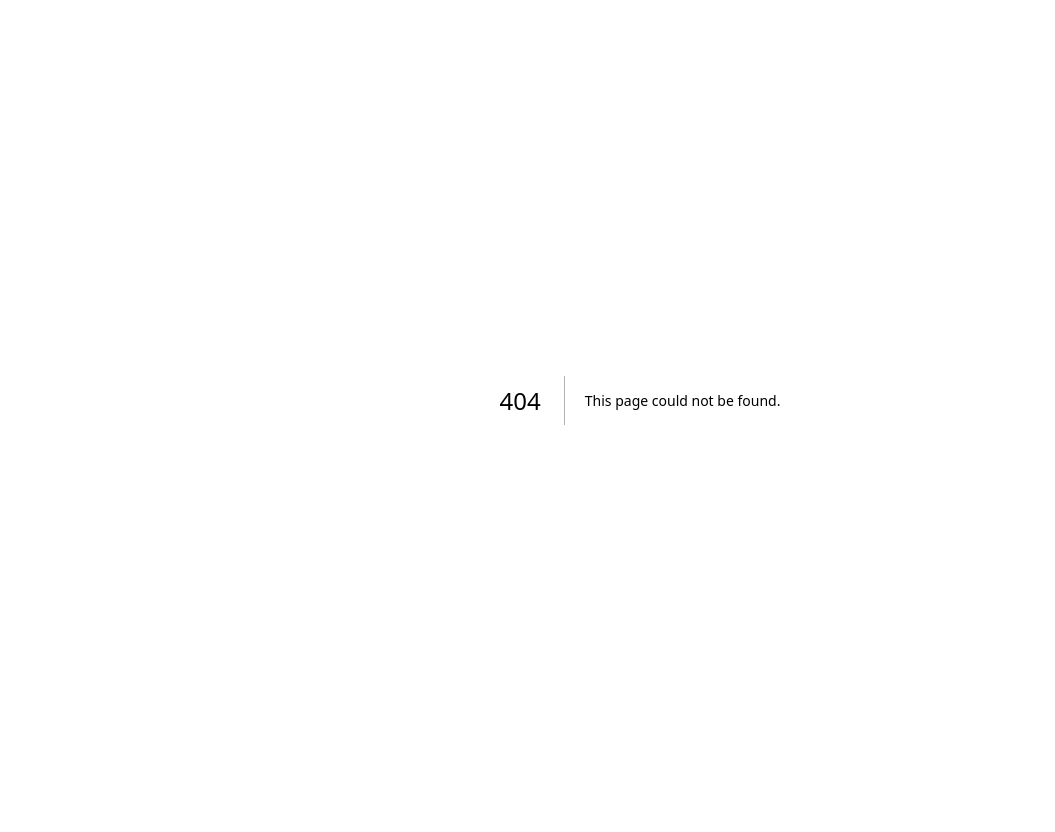
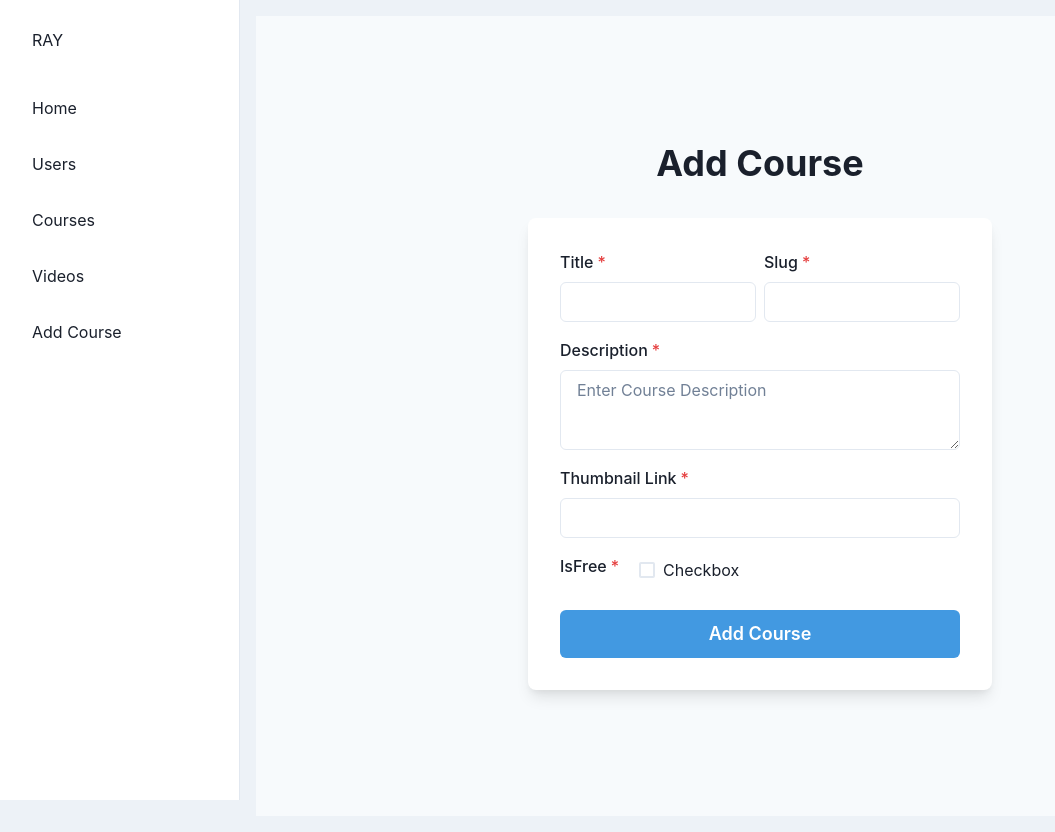
Before and after one commit to rahul2437/project-ray, a Next.js app: page /admin/addCourse in a window 1280 px wide. Before the commit this address had no page. Shown: the whole page, without its empty margins (0-1055 px from the left). Before the commit the page ends 800 px from the top, so only its background shows below. Built offline with nearby package versions, Linux system fonts and the light colour scheme.

Commit message:
Redo Backend

```diff
--- a/models/Courses.js
+++ b/models/Courses.js
@@ -43,4 +43,4 @@ const CourseSchema = mongoose.Schema(
   }
 );
 
-export default mongoose.models.Course || mongoose.model("Course", CourseSchema);
+export default mongoose.model("Course", CourseSchema) || mongoose.models.Course;
--- a/models/User.js
+++ b/models/User.js
@@ -67,4 +67,4 @@ UserSchema.methods = {
   },
 };
 
-export default mongoose.models.User || mongoose.model("User", UserSchema);
+export default mongoose.model("User", UserSchema) || mongoose.models.User;
--- a/models/Videos.js
+++ b/models/Videos.js
@@ -8,6 +8,7 @@ const VideoSchema = mongoose.Schema(
     source: {
       type: String,
       required: true,
+      unique: true,
     },
     teacher: {
       type: mongoose.Schema.Types.ObjectId,
@@ -34,4 +35,4 @@ const VideoSchema = mongoose.Schema(
   }
 );
 
-export default mongoose.models.Video || mongoose.model("Video", VideoSchema);
+export default mongoose.model("Video", VideoSchema) || mongoose.models.Video;
--- /dev/null
+++ b/pages/admin/addCourse.jsx
@@ -0,0 +1,148 @@
+import {
+  Flex,
+  Box,
+  FormControl,
+  FormLabel,
+  Input,
+  InputGroup,
+  HStack,
+  InputRightElement,
+  Stack,
+  Button,
+  Heading,
+  Text,
+  useColorModeValue,
+  Link,
+  Checkbox,
+  Textarea,
+} from "@chakra-ui/react";
+import Sidebar from "./index";
+import { useState } from "react";
+import axios from "axios";
+
+const initState = {
+  title: "",
+  slug: "",
+  description: "",
+  thumbnail: "",
+  isFree: true,
+};
+
+export default function AddCourseCard() {
+  const [form, setForm] = useState(initState);
+
+  const handleFormChange = (e) => {
+    const { name: key, value, type, checked } = e.target;
+    const val = type === "checkbox" ? checked : value;
+    setForm({
+      ...form,
+      [key]: val,
+    });
+  };
+
+  const handleUpload = (e) => {
+    e.preventDefault();
+    axios
+      .post("http://localhost:3000/api/courses/", JSON.stringify(form))
+      .then((res) => {
+        console.log(res);
+      });
+  };
+
+  return (
+    <Sidebar>
+      <Flex
+        minH={"100vh"}
+        align={"center"}
+        justify={"center"}
+        bg={useColorModeValue("gray.50", "gray.800")}
+      >
+        <Stack spacing={8} mx={"auto"} maxW={"lg"} py={12} px={6}>
+          <Stack align={"center"}>
+            <Heading fontSize={"4xl"} textAlign={"center"}>
+              Add Course
+            </Heading>
+          </Stack>
+          <Box
+            rounded={"lg"}
+            bg={useColorModeValue("white", "gray.700")}
+            boxShadow={"lg"}
+            p={8}
+          >
+            <Stack spacing={4}>
+              <HStack>
+                <Box>
+                  <FormControl id="name" isRequired>
+                    <FormLabel>Title</FormLabel>
+                    <Input
+                      onChange={(e) => handleFormChange(e)}
+                      name="title"
+                      value={form.title}
+                      type="text"
+                    />
+                  </FormControl>
+                </Box>
+                <Box>
+                  <FormControl id="slug" isRequired>
+                    <FormLabel>Slug</FormLabel>
+                    <Input
+                      onChange={(e) => handleFormChange(e)}
+                      name="slug"
+                      value={form.slug}
+                      type="text"
+                    />
+                  </FormControl>
+                </Box>
+              </HStack>
+              <FormControl id="description" isRequired>
+                <FormLabel>Description</FormLabel>
+                <Textarea
+                  onChange={(e) => handleFormChange(e)}
+                  name="description"
+                  value={form.description}
+                  placeholder="Enter Course Description"
+                />
+              </FormControl>
+              <FormControl
+                onChange={(e) => handleFormChange(e)}
+                name="thumbnail"
+                value={form.thumbnail}
+                id="thumb"
+                isRequired
+              >
+                <FormLabel>Thumbnail Link</FormLabel>
+                <Input type="text" />
+              </FormControl>
+              <FormControl id="isFree" isRequired>
+                <HStack>
+                  <FormLabel>IsFree</FormLabel>
+                  <Checkbox
+                    onChange={(e) => handleFormChange(e)}
+                    name="isFree"
+                    value={form.isFree}
+                  >
+                    Checkbox
+                  </Checkbox>
+                </HStack>
+              </FormControl>
+              <Stack spacing={10} pt={2}>
+                <Button
+                  onClick={handleUpload}
+                  loadingText="Submitting"
+                  size="lg"
+                  bg={"blue.400"}
+                  color={"white"}
+                  _hover={{
+                    bg: "blue.500",
+                  }}
+                >
+                  Add Course
+                </Button>
+              </Stack>
+            </Stack>
+          </Box>
+        </Stack>
+      </Flex>
+    </Sidebar>
+  );
+}
--- a/pages/admin/index.jsx
+++ b/pages/admin/index.jsx
@@ -45,6 +45,7 @@ const LinkItems = [
   { name: "Users", link: "/admin/users" },
   { name: "Courses", link: "/admin/courses" },
   { name: "Videos", link: "/admin/videos" },
+  { name: "Add Course", link: "/admin/addCourse" },
 ];
 
 export default function SidebarWithHeader({ children }) {
--- a/pages/api/courses/index.ts
+++ b/pages/api/courses/index.ts
@@ -17,7 +17,10 @@ const addCourse = async (req: NextApiRequest, res: NextApiResponse) => {
 const getAllCourses = async (req: NextApiRequest, res: NextApiResponse) => {
   try {
     await connectDB();
-    const courses = await Course.find();
+    const courses = await Course.find({}).populate({
+      path: "createdBy",
+      select: "name",
+    });
     if (courses) {
       return res.send({
         message: `Courses Found`,
--- a/pages/api/users/index.ts
+++ b/pages/api/users/index.ts
@@ -3,18 +3,26 @@ import connectDB from "@/middleware/db";
 
 import { NextApiRequest, NextApiResponse } from "next";
 
-const getUsers = async (req: NextApiRequest, res: NextApiResponse) => {
+const getAllUsers = async (req: NextApiRequest, res: NextApiResponse) => {
   try {
     await connectDB();
     const users = await User.find({}).select({
       hash_password: 0,
-      phone: 0,
+      createdAt: 0,
       updatedAt: 0,
-      createdAt: 0,
+      listedCourses: 0,
+      enrolledCourses: 0,
     });
-    return res.status(200).send({ message: "Found users", users });
-  } catch (err: any) {
-    return res.status(400).send({ message: err.message });
+    if (users) {
+      return res.send({
+        message: `Users Found`,
+        total: users.length,
+        users,
+      });
+    }
+    return res.send({ message: `Users Not Found` });
+  } catch (error: any) {
+    res.send({ message: error.message });
   }
 };
 const addCourse = async (req: NextApiRequest, res: NextApiResponse) => {
@@ -31,10 +39,11 @@ const handler = async (req: NextApiRequest, res: NextApiResponse) => {
   const { method } = req;
   switch (method) {
     case "GET":
-      return getUsers(req, res);
+      return getAllUsers(req, res);
     case "POST":
       return addCourse(req, res);
     default:
       return res.send({ message: "Invalid request" });
   }
 };
+export default handler;
--- a/pages/api/videos/index.ts
+++ b/pages/api/videos/index.ts
@@ -1,4 +1,5 @@
 import connectDB from "@/middleware/db";
+import Course from "@/models/Courses";
 import Video from "@/models/Videos";
 import { NextApiRequest, NextApiResponse } from "next";
 
@@ -17,7 +18,10 @@ const addVideo = async (req: NextApiRequest, res: NextApiResponse) => {
 const getAllVideos = async (req: NextApiRequest, res: NextApiResponse) => {
   try {
     await connectDB();
-    const videos = await Video.find();
+    const videos = await Course.find({}).populate({
+      path: "createdBy",
+      select: "name",
+    });
     if (videos) {
       return res.send({
         message: `Videos Found`,
```
Also changed, not shown: pages/admin/courses.jsx (+64 -2 lines), pages/admin/users.jsx (+24 -6 lines), pages/admin/videos.jsx (+45 -1 lines).
